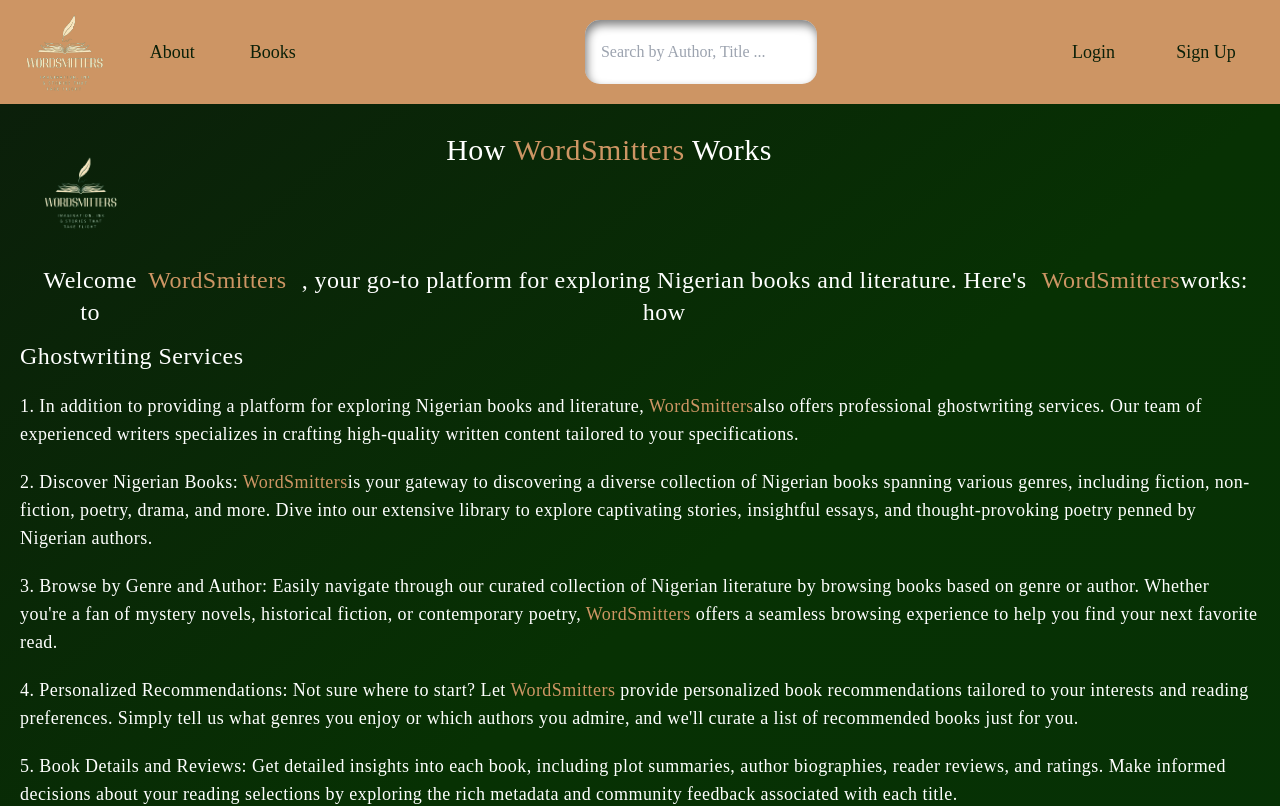
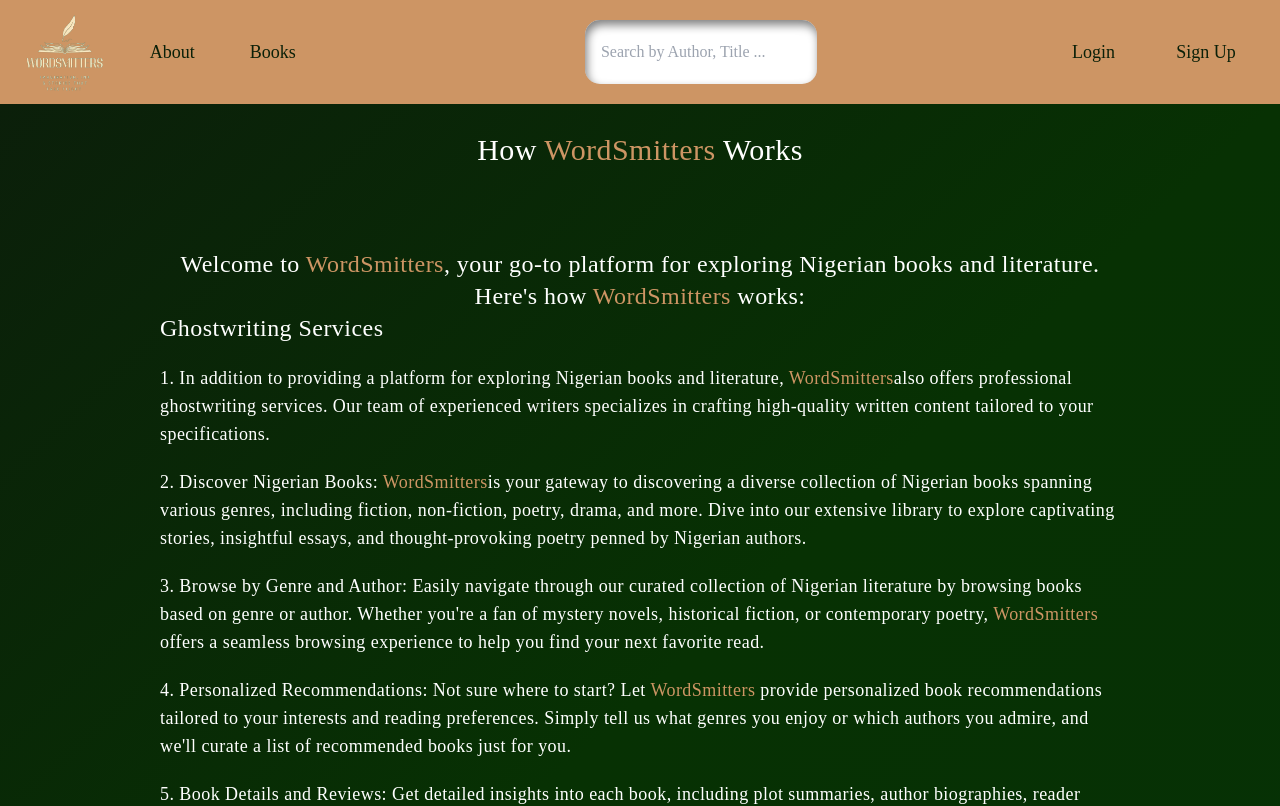
Before and after one commit to Munyia/WordSmitters, a React (Vite) app in the folder client/: page /howitworks in a window 1280 px wide. Shown: the top 806 px of the page. Built offline with nearby package versions, Linux system fonts and the light colour scheme; a web font is replaced by a local one.

Commit message:
Style upgrade

```diff
--- a/client/src/components/HowItWorks.jsx
+++ b/client/src/components/HowItWorks.jsx
@@ -5,17 +5,14 @@
 
 const HowItWorks = () => {
   return (
-    <div  className='flex font-medium text-lg leading-loose tracking-wide  p-5 flex-col px-15 bg-gradient-to-br from-[rgb(11,31,10)] via-[rgb(7,49,3)] to-[rgb(6,49,6)]  text-white align-middle   '>
+    <div  className='flex font-medium text-lg leading-loose tracking-wide  py-5 flex-col px-[12.5%] bg-gradient-to-br from-[rgb(11,31,10)] via-[rgb(7,49,3)] to-[rgb(6,49,6)]  text-white align-middle   '>
           <div className='flex pt-2  text-3xl align-middle justify-between text-center'>
-        <div className='w-[20%] '>
-        <Link to={'/'}><img src={llogo} className='h-[15vh]  ' alt="" /></Link>
-        </div>
-        <div className='w-[70%] '>
-        <p className='w-[50%] justify-center'> How <span className='text-pry '> WordSmitters</span> Works</p>
-        </div>
+
+        <p className='w-full text-center mb-20'> How <span className='text-pry '> WordSmitters</span> Works</p>
+
        </div>
        <div>
-        <p className='flex justify-center p-3 text-2xl text-center'>Welcome to <span className='text-pry '> WordSmitters</span>, your go-to platform for exploring Nigerian books and literature. Here's how <span className='text-pry '> WordSmitters</span> works:</p>
+        <p className=' text-2xl text-center'>Welcome to <span className='text-pry '> WordSmitters</span>, your go-to platform for exploring Nigerian books and literature. Here's how <span className='text-pry '> WordSmitters</span> works:</p>
        </div>
        <div className='flex text-lg gap-5 flex-col'>
         <p className=' flex text-2xl' >Ghostwriting Services</p>
--- a/client/src/pages/Books.jsx
+++ b/client/src/pages/Books.jsx
@@ -1,5 +1,5 @@
 import React from 'react'
-import { Outlet, Route, Routes } from 'react-router-dom'
+import { Outlet } from 'react-router-dom'
 
 const Books = () => {
   return (
```
